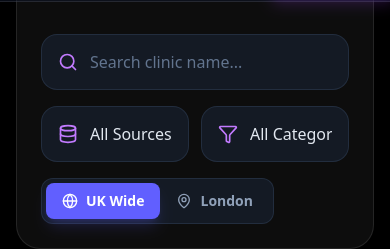
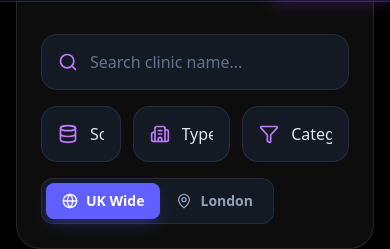
Before and after one commit to JeniFlemin1589/MedLeads-_-UK, a Next.js app in the folder app/: page / in a window 390 px wide. Both pictures are taken after a click on the button "Scraped Data". Shown: the part 414-663 px from the top of the page. Built offline with nearby package versions, Linux system fonts and the light colour scheme; no server answers; the database is empty.

Commit message:
fix(ui): Truncate long phone numbers in LeadCard to prevent overflow

```diff
--- a/app/app/api/leads/scraped/route.ts
+++ b/app/app/api/leads/scraped/route.ts
@@ -11,6 +11,7 @@ export async function GET(request: NextRequest) {
     const offset = parseInt(searchParams.get('offset') || '0', 10);
     const source = searchParams.get('source') || 'all';     // doctify | goprivate | all
     const category = searchParams.get('category') || 'all';  // weight-loss | hair-loss | cosmetic | etc.
+    const pageType = searchParams.get('pageType') || 'all'; // specialists | practices | hospitals
     const search = searchParams.get('search') || '';
 
     try {
@@ -26,6 +27,13 @@ export async function GET(request: NextRequest) {
         // Filter by category (uses array contains)
         if (category !== 'all') {
             query = query.contains('categories', [category]);
+        }
+
+        // Filter by page type (Doctor/Specialist vs Practice/Hospital)
+        if (pageType !== 'all') {
+            // strip 's' from the end since we store 'specialist', 'practice', 'hospital'
+            const storedType = pageType.endsWith('s') && pageType !== 'all' ? pageType.slice(0, -1) : pageType;
+            query = query.filter('raw_data->>pageType', 'eq', storedType);
         }
 
         // Free-text search on name
--- a/app/components/LeadCard.tsx
+++ b/app/components/LeadCard.tsx
@@ -121,9 +121,11 @@ export default function LeadCard({ lead, onEnrich, onSave, isSaved, isEnriched }
                 )}
 
                 {lead.PhoneNumber && (
-                    <div className="flex items-center gap-3 text-sm text-emerald-400">
+                    <div className="flex items-center gap-3 text-sm text-emerald-400" title={lead.PhoneNumber}>
                         <Phone className="h-4 w-4 shrink-0" />
-                        {lead.PhoneNumber}
+                        <span className="truncate">
+                            {lead.PhoneNumber.split(',').join(', ')}
+                        </span>
                     </div>
                 )}
 
--- a/app/components/LeadTable.tsx
+++ b/app/components/LeadTable.tsx
@@ -41,6 +41,7 @@ export default function LeadTable() {
     const [serviceFilter, setServiceFilter] = useState('all');
     const [scrapedSource, setScrapedSource] = useState('all');
     const [scrapedCategory, setScrapedCategory] = useState('all');
+    const [scrapedPageType, setScrapedPageType] = useState('all');
     const [offset, setOffset] = useState(0);
     const offsetRef = useRef(0);
     const [hasMore, setHasMore] = useState(true);
@@ -96,6 +97,7 @@ export default function LeadTable() {
                     offset: currentOffset.toString(),
                     source: scrapedSource,
                     category: scrapedCategory,
+                    pageType: scrapedPageType,
                     search: searchTerm,
                 });
                 url = `/api/leads/scraped?${params.toString()}`;
@@ -136,7 +138,7 @@ export default function LeadTable() {
         } finally {
             setLoading(false);
         }
-    }, [roleFilter, searchTerm, cityTerm, dataType, serviceFilter, scrapedSource, scrapedCategory]);
+    }, [roleFilter, searchTerm, cityTerm, dataType, serviceFilter, scrapedSource, scrapedCategory, scrapedPageType]);
 
     // Debounce search — reset pagination when filters change
     useEffect(() => {
@@ -344,26 +346,41 @@ export default function LeadTable() {
                                 </div>
                             ) : dataType === 'Scraped' ? (
                                 <div className="flex gap-3 w-full">
-                                    <div className="flex-1 h-14 bg-slate-800/50 border border-slate-700/50 rounded-2xl flex items-center px-4 focus-within:ring-2 focus-within:ring-purple-500/50 focus-within:border-purple-500/50 transition-all">
+                                    <div className="flex-[0.5] h-14 bg-slate-800/50 border border-slate-700/50 rounded-2xl flex items-center px-4 focus-within:ring-2 focus-within:ring-purple-500/50 focus-within:border-purple-500/50 transition-all">
                                         <Database className="h-5 w-5 text-purple-400 flex-shrink-0 mr-3" />
                                         <select
                                             value={scrapedSource}
                                             onChange={(e) => { setScrapedSource(e.target.value); setOffset(0); }}
                                             className="w-full bg-transparent border-none text-slate-200 focus:outline-none focus:ring-0 font-medium h-full cursor-pointer appearance-none"
                                         >
-                                            <option value="all" className="bg-slate-900">All Sources</option>
+                                            <option value="all" className="bg-slate-900">Sources: All</option>
                                             <option value="doctify" className="bg-slate-900">🔵 Doctify</option>
                                             <option value="goprivate" className="bg-slate-900">🟢 GoPrivate</option>
                                         </select>
                                     </div>
-                                    <div className="flex-1 h-14 bg-slate-800/50 border border-slate-700/50 rounded-2xl flex items-center px-4 focus-within:ring-2 focus-within:ring-purple-500/50 focus-within:border-purple-500/50 transition-all">
+                                    <div className="flex-[0.7] h-14 bg-slate-800/50 border border-slate-700/50 rounded-2xl flex items-center px-4 focus-within:ring-2 focus-within:ring-purple-500/50 focus-within:border-purple-500/50 transition-all">
+                                        <Building2 className="h-5 w-5 text-purple-400 flex-shrink-0 mr-3" />
+                                        <select
+                                            value={scrapedPageType}
+                                            onChange={(e) => { setScrapedPageType(e.target.value); setOffset(0); }}
+                                            className="w-full bg-transparent border-none text-slate-200 focus:outline-none focus:ring-0 font-medium h-full cursor-pointer appearance-none"
+                                        >
+                                            <option value="all" className="bg-slate-900">Types: All</option>
+                                            <option value="specialist" className="bg-slate-900">👨‍⚕️ Doctors</option>
+                                            <option value="practice" className="bg-slate-900">🏥 Practices</option>
+                                            <option value="hospital" className="bg-slate-900">🏥 Hospitals</option>
+                                            <option value="pharmacy" className="bg-slate-900">💊 Pharmacies</option>
+                                            <option value="carehome" className="bg-slate-900">🏠 Care Homes</option>
+                                        </select>
+                                    </div>
+                                    <div className="flex-[0.8] h-14 bg-slate-800/50 border border-slate-700/50 rounded-2xl flex items-center px-4 focus-within:ring-2 focus-within:ring-purple-500/50 focus-within:border-purple-500/50 transition-all">
                                         <Filter className="h-5 w-5 text-purple-400 flex-shrink-0 mr-3" />
                                         <select
                                             value={scrapedCategory}
                                             onChange={(e) => { setScrapedCategory(e.target.value); setOffset(0); }}
                                             className="w-full bg-transparent border-none text-slate-200 focus:outline-none focus:ring-0 font-medium h-full cursor-pointer appearance-none"
                                         >
-                                            <option value="all" className="bg-slate-900">All Categories</option>
+                                            <option value="all" className="bg-slate-900">Categories: All</option>
                                             <option value="weight-loss" className="bg-slate-900">⚖️ Weight Loss</option>
                                             <option value="hair-loss" className="bg-slate-900">💇 Hair Loss</option>
                                             <option value="cosmetic" className="bg-slate-900">✨ Cosmetic</option>
```
